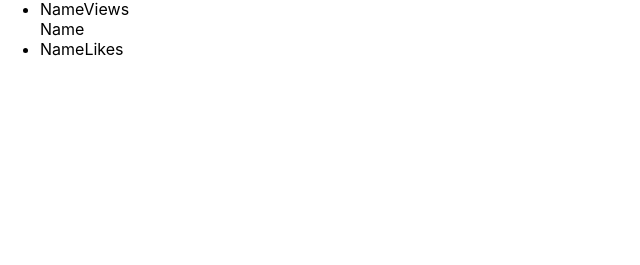
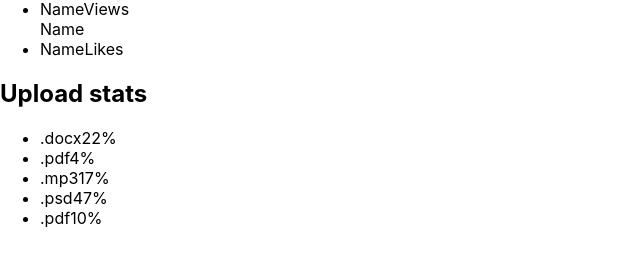
Before and after one commit to DurkaMateusz/goit-react-hw-01-components, a React (Create React App) app: page / in a window 1280 px wide. Shown: the part 469-734 px from the top of the page, without its empty margins (0-640 px from the left). Built offline with nearby package versions, Linux system fonts and the light colour scheme.

Commit message:
added statistic component
working stats

```diff
--- a/src/components/App.jsx
+++ b/src/components/App.jsx
@@ -1,7 +1,11 @@
 import Profile from "./profile/profile.jsx";
 import user from "../inputs/user/user.json";
+import Statistics from "./statistics/statistics.jsx";
+import stat from "../inputs/data/data.json"
+
 export const App = () => {
   return (
+    <div>
     <Profile
     username={user.username}
     tag={user.tag}
@@ -9,5 +13,7 @@ export const App = () => {
     avatar={user.avatar}
     stats={user.stats}
   />
+  <Statistics stats={stat} title="Upload Stats" />
+  </div>
   );
 };
--- /dev/null
+++ b/src/components/statistics/statistics.jsx
@@ -0,0 +1,20 @@
+import React from "react";
+import PropTypes from "prop-types";
+import styles from "./statistics.module.css";
+
+const Statistics = ({title, stats}) => (
+    <section className={styles.statistics}>
+  <h2 className={styles.title}>Upload stats</h2>
+
+  <ul className={styles.statList}>
+    {stats.map(stat => (
+    <li key={stat.id} className={styles.item}>
+      <span className={styles.label}>{stat.label}</span>
+      <span className={styles.percentage}>{stat.percentage}%</span>
+    </li>
+    ))}
+  </ul>
+</section>
+);
+
+export default Statistics
```
Also changed, not shown: src/components/statistics/statistics.module.css (added).
